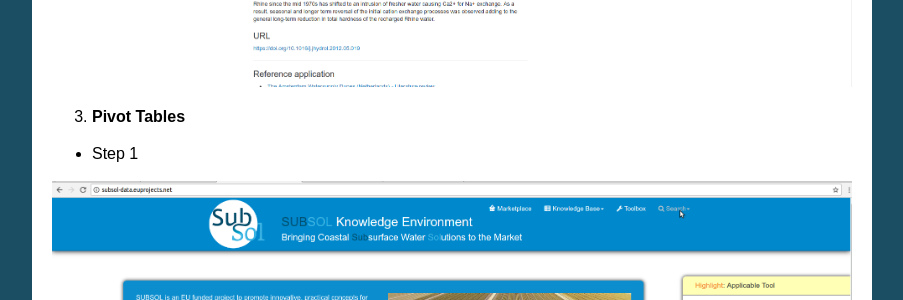
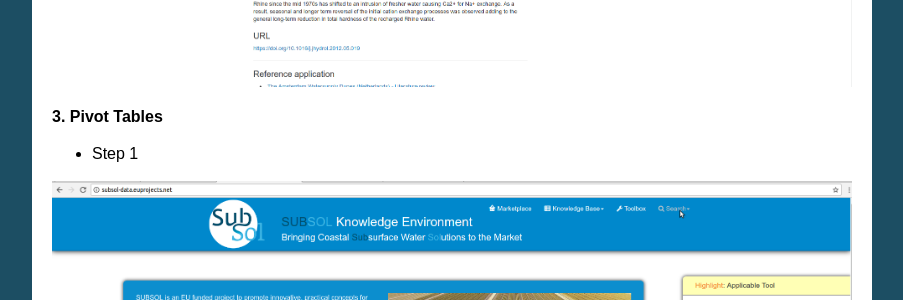
Before and after one commit to ubitech/subsol-docs, a Sphinx documentation site: the page built from docs/d_knbase.rst, in a window 1280 px wide and 900 px high, scrolled down 5702 px. Shown: the part 152-452 px from the top of the window, without its empty margins (198-1101 px from the left). Built offline with Sphinx 7.4.7, drawn with Linux system fonts in a browser that asks for light colours.

Commit message:
Update d_knbase.rst

```diff
--- a/docs/d_knbase.rst
+++ b/docs/d_knbase.rst
@@ -7,7 +7,7 @@
 **1. Read more**
 
 
- - Step 1
+- Step 1
 
 .. image:: assets/subsol_rm_1.png
 
@@ -31,9 +31,9 @@
 
 **2. Search**
 
- *2.1 Advance search*
+*2.1 Advance search*
 
- - Step 1
+- Step 1
 
 .. image:: assets/subsol_as_1.png
 
@@ -64,7 +64,7 @@
 
 
 
-3. **Pivot Tables**
+**3. Pivot Tables**
 
 - Step 1
 
```
